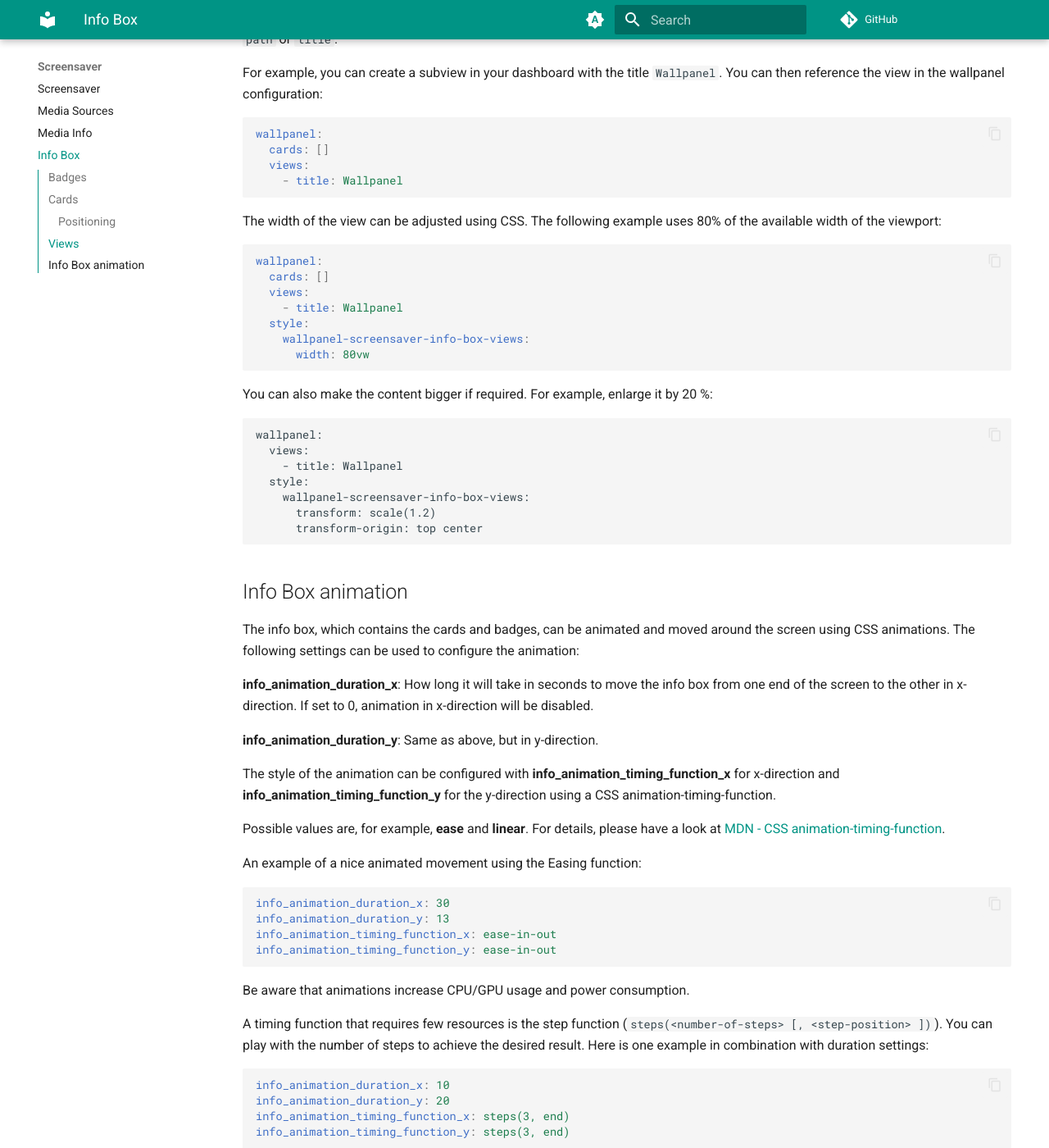
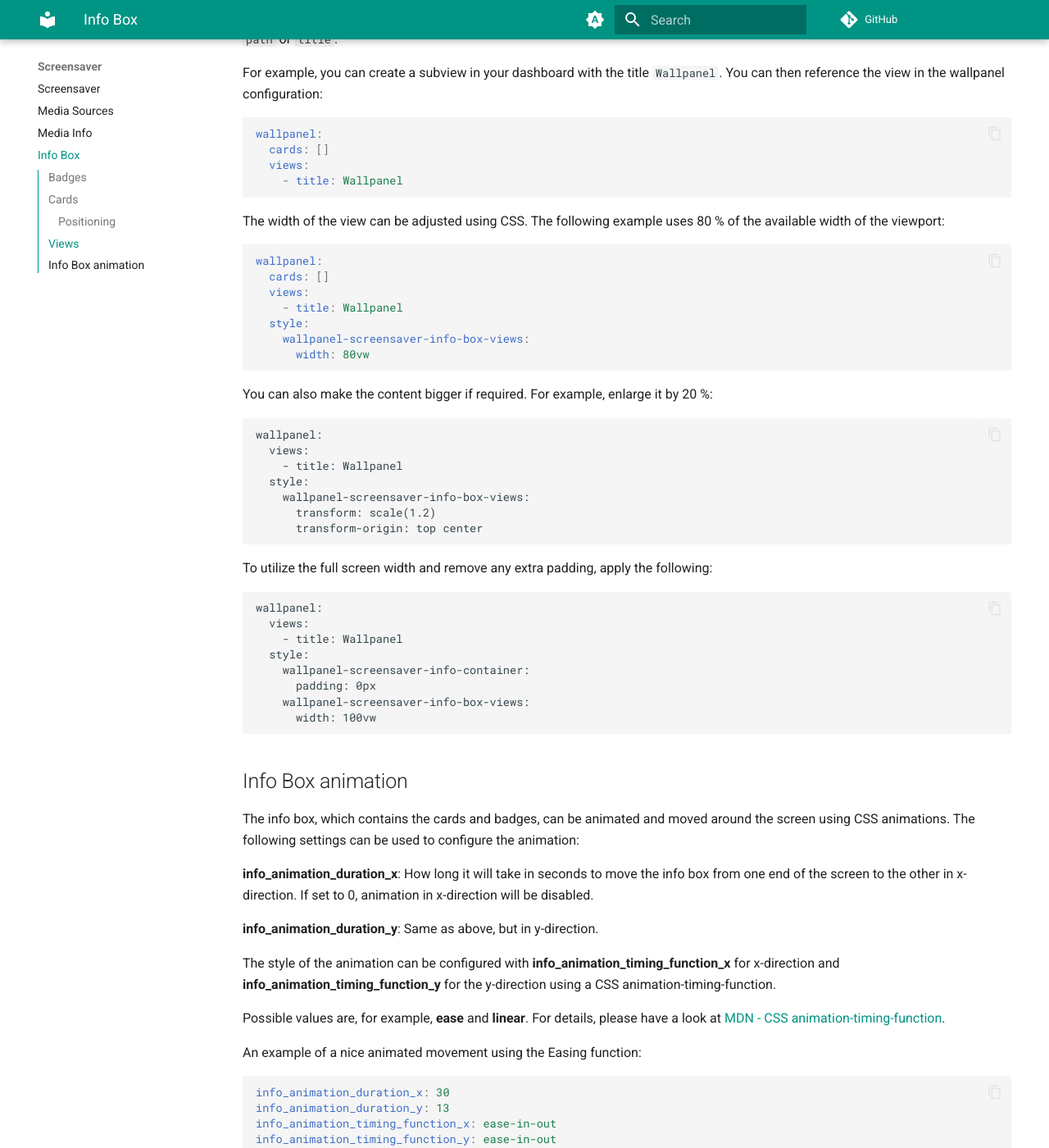
Before and after one commit to j-a-n/lovelace-wallpanel, an MkDocs documentation site: the page built from docs/info-box.md, in a window 1280 px wide and 1400 px high, scrolled down 1924 px. Shown: the whole window at 82% size. Built offline with MkDocs 1.6.1 and Material for MkDocs 9.7.7, drawn with Linux system fonts in a browser that asks for light colours; comment, search, counter and statistics services are not loaded.

Commit message:
Update docs

````diff
--- a/docs/info-box.md
+++ b/docs/info-box.md
@@ -85,7 +85,7 @@ wallpanel:
 ```
 
 The width of the view can be adjusted using CSS.
-The following example uses 80% of the available width of the viewport:
+The following example uses 80 % of the available width of the viewport:
 
 ```yaml
 wallpanel:
@@ -108,6 +108,19 @@ wallpanel:
       transform: scale(1.2)
       transform-origin: top center
 ```
+
+To utilize the full screen width and remove any extra padding, apply the following:
+```
+wallpanel:
+  views:
+    - title: Wallpanel
+  style:
+    wallpanel-screensaver-info-container:
+      padding: 0px
+    wallpanel-screensaver-info-box-views:
+      width: 100vw
+```
+
 
 ## Info Box animation
 The info box, which contains the cards and badges, can be animated and moved around the screen using CSS animations.
````
